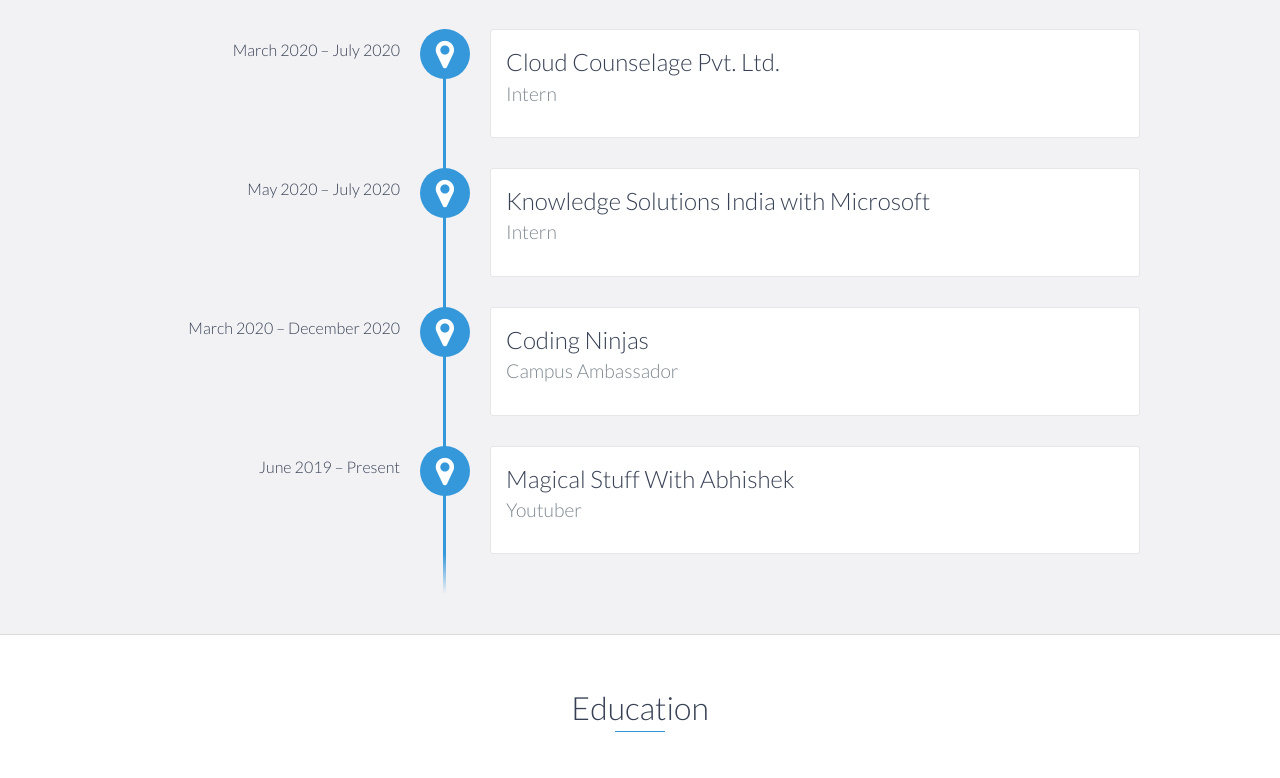
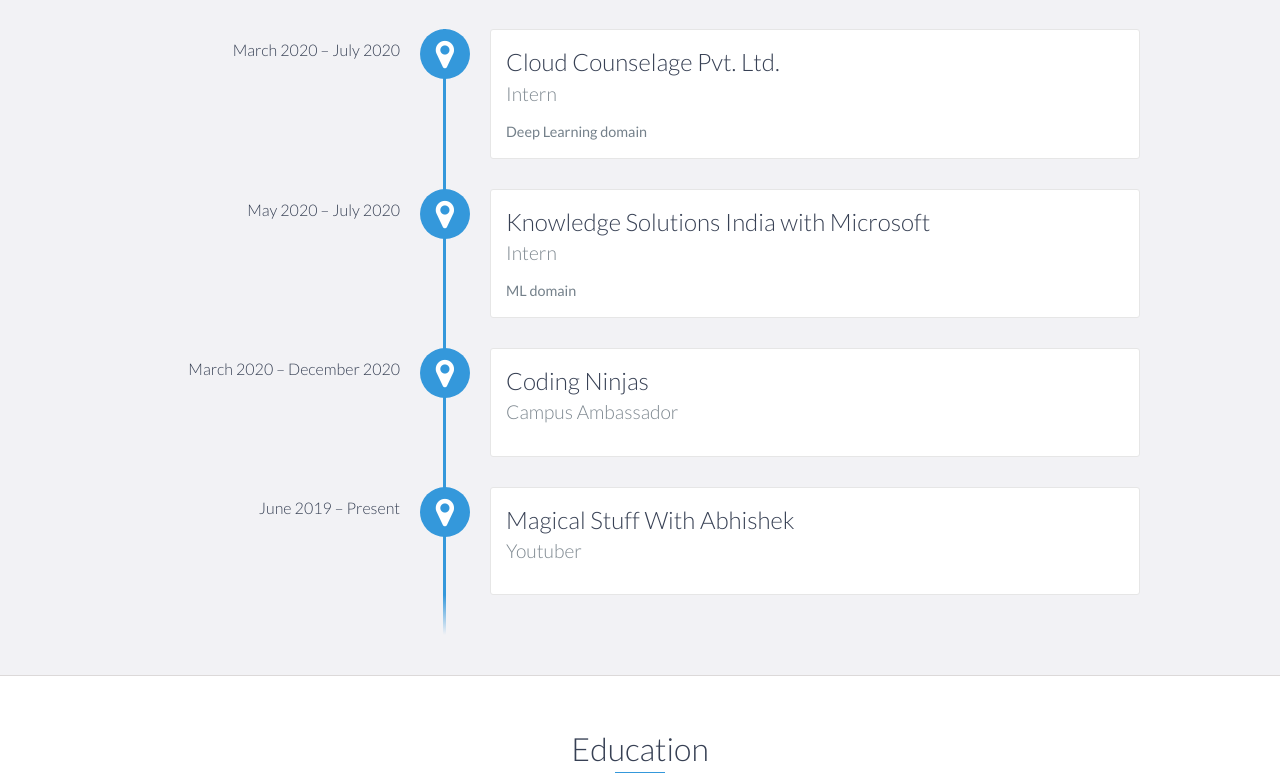
Before and after one commit to AbhishekDhilpe/Portfolio, a website: page index.html in a window 1280 px wide. Shown: the part 1260-2038 px from the top of the page. Drawn offline with nearby package versions, Linux system fonts and the light colour scheme.

Commit message:
Update index.html

```diff
--- a/index.html
+++ b/index.html
@@ -89,16 +89,14 @@
             <div data-date="March 2020 – July 2020">
                 <h3>Cloud Counselage Pvt. Ltd.</h3>
                 <h4>Intern</h4>
-                <p>
-
+                <p>Deep Learning domain
                 </p>
             </div>
 
             <div data-date="May 2020 – July 2020">
                 <h3>Knowledge Solutions India with Microsoft</h3>
                 <h4>Intern</h4>
-                <p>
-
+                <p>ML domain
                 </p>
             </div>
 
```
